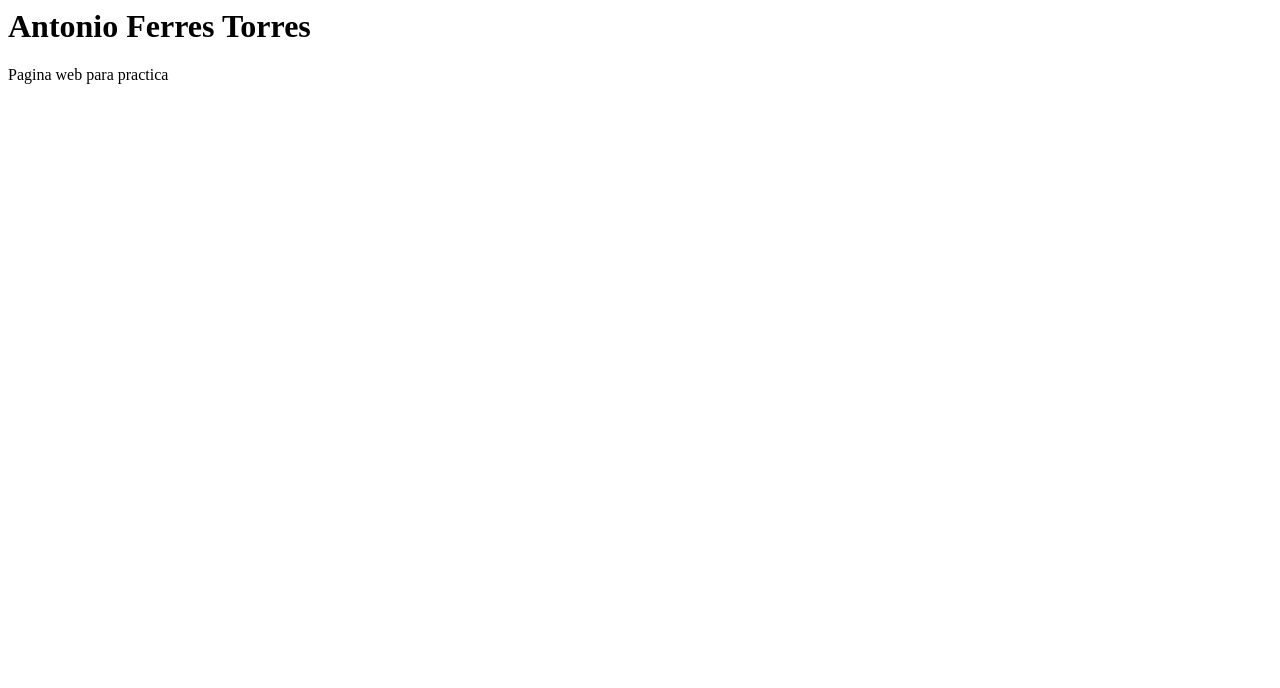
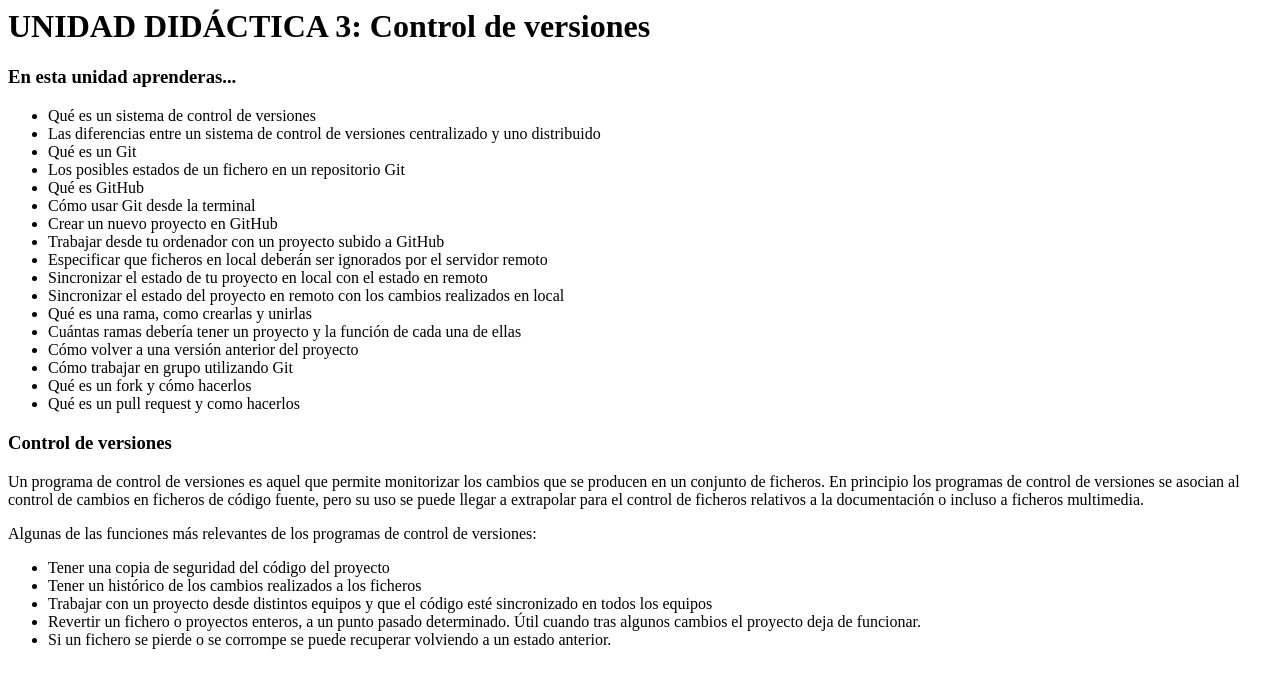
Before and after one commit to antonioft21/Prueba, a plain HTML site: page index.html in a window 1280 px wide. Drawn offline with Linux system fonts and the light colour scheme.

Commit message:
añadido el contenido de index

```diff
--- a/index.html
+++ b/index.html
@@ -1,9 +1,43 @@
 <html>
     <head>
-        <title></title>
+        <title>Ejercicio 13</title>
     </head>
     <body>
-        <h1>Antonio Ferres Torres</h1>
-        <p>Pagina web para practica</p>
+        <h1>UNIDAD DIDÁCTICA 3: Control de versiones</h1>
+        <h3>En esta unidad aprenderas...</h3>
+        <ul>
+            <li>Qué es un sistema de control de versiones</li>
+            <li>Las diferencias entre un sistema de control de versiones centralizado y uno distribuido</li>
+            <li>Qué es un Git</li>
+            <li>Los posibles estados de un fichero en un repositorio Git</li>
+            <li>Qué es GitHub</li>
+            <li>Cómo usar Git desde la terminal</li>
+            <li>Crear un nuevo proyecto en GitHub</li>
+            <li>Trabajar desde tu ordenador con un proyecto subido a GitHub</li>
+            <li>Especificar que ficheros en local deberán ser ignorados por el servidor remoto</li>
+            <li>Sincronizar el estado de tu proyecto en local con el estado en remoto</li>
+            <li>Sincronizar el estado del proyecto en remoto con los cambios realizados en local</li>
+            <li>Qué es una rama, como crearlas y unirlas</li>
+            <li>Cuántas ramas debería tener un proyecto y la función de cada una de ellas</li>
+            <li>Cómo volver a una versión anterior del proyecto</li>
+            <li>Cómo trabajar en grupo utilizando Git</li>
+            <li>Qué es un fork y cómo hacerlos</li>
+            <li>Qué es un pull request y como hacerlos</li>
+        </ul>
+        <h3>Control de versiones</h3>
+        <p>Un programa de control de versiones es aquel que permite monitorizar los cambios que se producen en un conjunto de ficheros.
+             En principio los programas de control de versiones se asocian al control de cambios en ficheros
+             de código fuente, pero su uso se puede llegar a extrapolar para el control de ficheros relativos
+             a la documentación o incluso a ficheros multimedia.</p>
+        <p>Algunas de las funciones más relevantes de los programas de control de versiones: </p>
+        <ul>
+            <li>Tener una copia de seguridad del código del proyecto</li>
+            <li>Tener un histórico de los cambios realizados a los ficheros</li>
+            <li>Trabajar con un proyecto desde distintos equipos y que el código esté sincronizado en todos los equipos</li>
+            <li>Revertir un fichero o proyectos enteros, a un punto pasado determinado. Útil cuando tras algunos cambios el
+                proyecto deja de funcionar.</li>
+            <li>Si un fichero se pierde o se corrompe se puede recuperar volviendo a un estado anterior.</li>
+        </ul>
+
     </body>
 </html>
```
